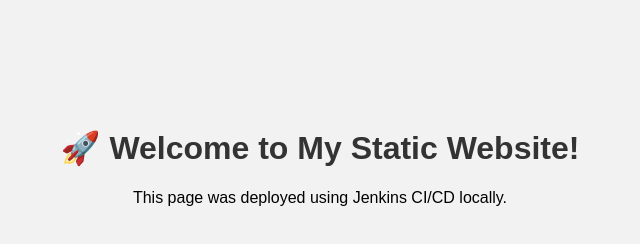
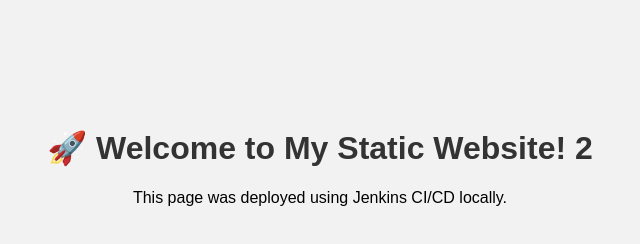
Before and after one commit to diladev/jenkins-static-site, a plain HTML site: page index.html in a window 1280 px wide. Shown: the whole page, without its empty margins (320-960 px from the left). Drawn offline with Linux system fonts and the light colour scheme.

Commit message:
echo this

```diff
--- a/index.html
+++ b/index.html
@@ -16,7 +16,7 @@
     </style>
   </head>
   <body>
-    <h1>🚀 Welcome to My Static Website!</h1>
+    <h1>🚀 Welcome to My Static Website! 2</h1>
     <p>This page was deployed using Jenkins CI/CD locally.</p>
   </body>
 </html>
```
